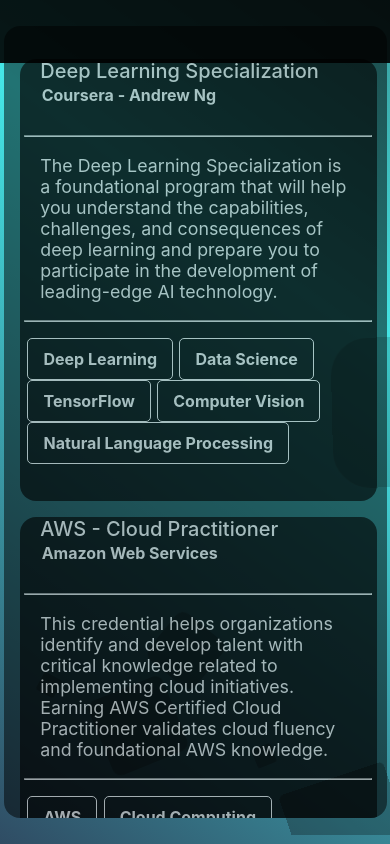
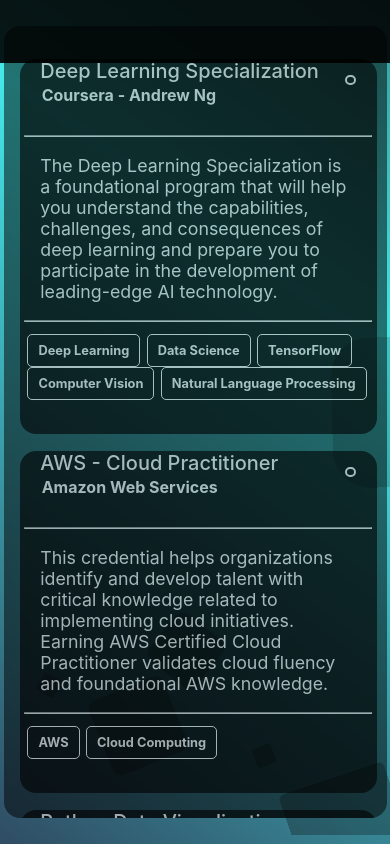
Before and after one commit to MeMihir/portfolio, a React (Create React App) app: page /certifications in a window 390 px wide. Built offline with nearby package versions, Linux system fonts and the light colour scheme; some icons are missing.

Commit message:
-minor ui changes -spell change update

```diff
--- a/src/App.scss
+++ b/src/App.scss
@@ -34,6 +34,36 @@
   color: #61dafb;
 }
 
+.tools {
+  list-style: none;
+  display: -webkit-box;
+  display: -ms-flexbox;
+  display: flex;
+  -ms-flex-wrap: wrap;
+  flex-wrap: wrap;
+  font-size: 1rem;
+
+  li {
+      background-color: black;
+      border-radius: 5px;
+      // border: 1px solid #1a1b38;
+      display: block;
+      text-decoration: none;
+      padding: 10px 15px;
+      font-weight: bold;
+      color: white;
+      margin: 0 0.2rem;
+      border: 0.1rem white solid;
+      transition: 0.3s !important;
+
+  }
+
+  li:hover {
+      background-color: white;
+      color: black;
+  }
+}
+
 @keyframes gradient {
 	0% {
 		background-position: 0% 50%;
@@ -45,3 +75,14 @@
 		background-position: 0% 50%;
 	}
 }
+
+@media screen and (max-width:414px) {
+  .tools {
+    font-size: 0.8rem;
+    padding: 0;
+
+    li {
+      padding: 8px 10px;
+    }
+  }
+}
--- a/src/data/education.json
+++ b/src/data/education.json
@@ -11,7 +11,7 @@
     },
     {
         "institution": "Vellore Institute of Technology",
-        "level" : "Bacholor's in Computer Science and Engineering",
+        "level" : "B.Tech. in Computer Science and Engineering",
         "location": "Vellore, Tamil Nadu, India",
         "from": "May 2018",
         "to": "July 2022",
--- a/src/pages/Experience/ExperienceCard.scss
+++ b/src/pages/Experience/ExperienceCard.scss
@@ -43,37 +43,6 @@
     overflow: hidden;
     padding: 0 2rem;
   }
-
-  .tools {
-    list-style: none;
-    display: -webkit-box;
-    display: -ms-flexbox;
-    display: flex;
-    -ms-flex-wrap: wrap;
-    flex-wrap: wrap;
-    font-size: 1rem;
-
-    li {
-        background-color: black;
-        border-radius: 5px;
-        // border: 1px solid #1a1b38;
-        display: block;
-        text-decoration: none;
-        padding: 10px 15px;
-        font-weight: bold;
-        color: white;
-        margin: 0 0.2rem;
-        border: 0.1rem white solid;
-        cursor: pointer;
-        transition: 0.3s !important;
-
-    }
-
-    li:hover {
-        background-color: white;
-        color: black;
-    }
-  }
 }
 
 @media screen and (max-width:414px) {
@@ -86,14 +55,5 @@
       font-size: 1rem;
       padding: 2.5% 5%;
     }
-
-    .tools {
-      font-size: 0.8rem;
-      padding: 0;
-
-      li {
-        padding: 8px 10px;
-      }
-    }
   }
 }
--- a/src/pages/certification/certificateCard.scss
+++ b/src/pages/certification/certificateCard.scss
@@ -16,10 +16,13 @@
     }
     .cert-logo {
       float: right;
-      font-size: 4rem;
+      font-size: 3rem;
+      margin-top: 1rem;
+      padding: 0.2rem;
       cursor: pointer;
       border-radius: 1rem;
       transition: 0.4s;
+      border: 2px solid white;
     }
     .cert-logo:hover {
       background-color: white;
@@ -51,37 +54,6 @@
     z-index: 2;
     opacity: 1;
   }
-
-  .tools {
-    list-style: none;
-    display: -webkit-box;
-    display: -ms-flexbox;
-    display: flex;
-    -ms-flex-wrap: wrap;
-    flex-wrap: wrap;
-    font-size: 1rem;
-
-    li {
-        background-color: black;
-        border-radius: 5px;
-        // border: 1px solid #1a1b38;
-        display: block;
-        text-decoration: none;
-        padding: 10px 15px;
-        font-weight: bold;
-        color: white;
-        margin: 0 0.2rem;
-        border: 0.1rem white solid;
-        cursor: pointer;
-        transition: 0.3s !important;
-
-    }
-
-    li:hover {
-        background-color: white;
-        color: black;
-    }
-  }
 }
 
 
@@ -98,10 +70,6 @@
       font-size: 1rem;
       padding: 2.5% 5%;
     }
-
-    .tools {
-      padding: 0;
-    }
   }
 }
 
--- a/src/pages/projects/projectCard.scss
+++ b/src/pages/projects/projectCard.scss
@@ -39,36 +39,6 @@
     padding: 0 1rem;
   }
 
-  .tools {
-    list-style: none;
-    display: -webkit-box;
-    display: -ms-flexbox;
-    display: flex;
-    -ms-flex-wrap: wrap;
-    flex-wrap: wrap;
-    font-size: 1rem;
-
-    li {
-        background-color: black;
-        border-radius: 5px;
-        // border: 1px solid #1a1b38;
-        display: block;
-        text-decoration: none;
-        padding: 10px 15px;
-        font-weight: bold;
-        color: white;
-        margin: 0 0.2rem;
-        border: 0.1rem white solid;
-        cursor: pointer;
-        transition: 0.3s !important;
-
-    }
-
-    li:hover {
-        background-color: white;
-        color: black;
-    }
-  }
 }
 
 .ProjectCard:hover .details{
@@ -85,14 +55,5 @@
       font-size: 1rem;
       padding: 2.5% 5%;
     }
-
-    .tools {
-      font-size: 0.8rem;
-      padding: 0;
-
-      li {
-        padding: 8px 10px;
-      }
-    }
   }
 }
```
